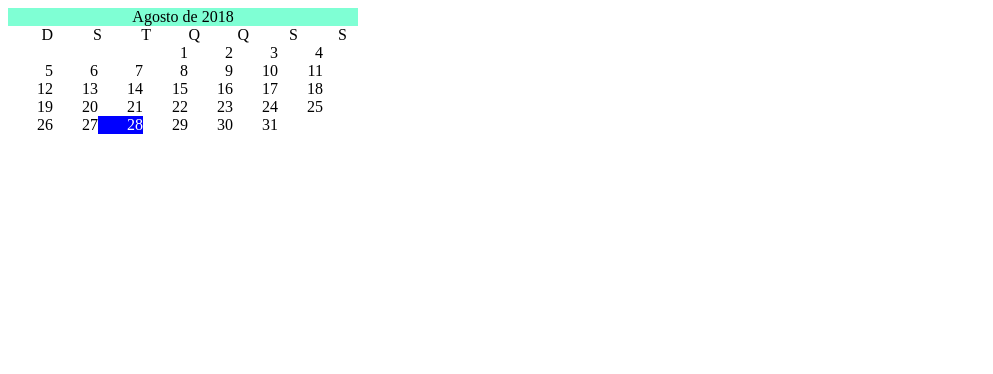
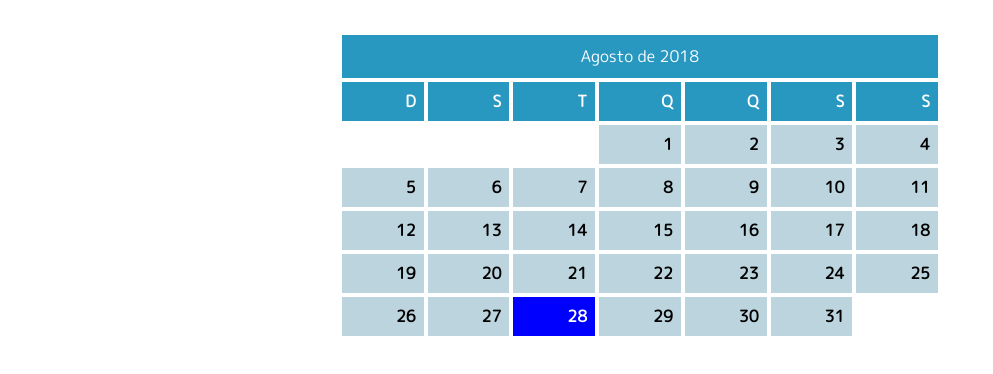
Before and after one commit to Vagnerlg/agenda, a plain HTML site: page index.html in a window 1280 px wide. Shown: the whole page, without its empty margins (0-993 px from the left). Drawn offline with Linux system fonts and the light colour scheme.

Commit message:
Fix css Agenda

```diff
--- a/app.js
+++ b/app.js
@@ -9,16 +9,30 @@ const dayTime = 60 * 60 * 24 * 1000;
 tituloAgenda( date );
 
 let week = 0;
-while( date.getMonth() == month && week <= 6 ) {
+while( date.getMonth() == month || week <= 6) {
     if( (date.getDate() == 1 && date.getDay() != week) || ( date.getMonth() !=  month ) ) {
-        elementDay();
+        elementWeek( week );
     } else {
-        elementDay(date);
+        elementWeek( week, date );
         date.setTime( date.getTime() + dayTime );
     }
     week++;
-    if(week > 6) {
+    if(week > 6 && date.getMonth() == month ) {
         week = 0;
+    }
+}
+
+
+
+var elweek;
+function elementWeek( weekNumber, date ) {
+    if(weekNumber == 0){
+        elweek = document.createElement('div');
+        elweek.className = "week";
+    }
+    elweek.appendChild( elementDay( date ) );
+    if(weekNumber == 6){
+        agenda.appendChild( elweek );
     }
 }
 
@@ -30,9 +44,10 @@ function elementDay( date ) {
         if( today.getDate() == date.getDate() ) {
             el.className = 'day today';
         }
+    } else {
+        el.className = 'day void';
     }
-
-    agenda.appendChild( el );
+    return el;
 }
 
 function tituloAgenda( date ){
--- a/index.html
+++ b/index.html
@@ -1,21 +1,23 @@
 <!DOCTYPE html>
 <html lang="pt-BR">
     <head>
+        <meta charset="UTF-8">
         <title>Agenda</title>
         <link href="style.css" rel="stylesheet" type="text/css"/>
+        <link href="https://fonts.googleapis.com/css?family=M+PLUS+Rounded+1c" rel="stylesheet">
     </head>
     <body>
         <div class="app">
             <div class="agenda">
                 <div class="titulo"></div>
-                <div class="semana">
-                    <div class="day">D</div>
-                    <div class="day">S</div>
-                    <div class="day">T</div>
-                    <div class="day">Q</div>
-                    <div class="day">Q</div>
-                    <div class="day">S</div>
-                    <div class="day">S</div>
+                <div class="week">
+                    <div class="day title">D</div>
+                    <div class="day title">S</div>
+                    <div class="day title">T</div>
+                    <div class="day title">Q</div>
+                    <div class="day title">Q</div>
+                    <div class="day title">S</div>
+                    <div class="day title">S</div>
                 </div>
                 <div class="dias">
 
--- a/style.css
+++ b/style.css
@@ -1,14 +1,42 @@
+body{
+	font-family: 'M PLUS Rounded 1c', sans-serif;
+}
+.app{
+	padding: 25px;
+}
 .agenda{
-    width: 350px
+    min-width: 400px;
+    max-width: 600px;
+    margin: auto;
 }
 .titulo{
     text-align: center;
-    background-color: aquamarine;
+    background-color: #2898c1;
+    color: #fff;
+    padding: 10px 5px;
+    margin: 2px;
 }
+
+.week{
+	display: flex;
+}
+
 .day{
-    display: inline-block;
-    width: 45px;
+    width: 14.285714285%;
     text-align: right;
+    padding: 8px;
+    margin: 2px;
+    font-weight: 900;
+    background: #bcd4dd;
+}
+
+.day.title{
+	background-color: #2898c1;
+	color: #fff;
+}
+
+.void {
+	background: transparent;
 }
 
 .today {
```
